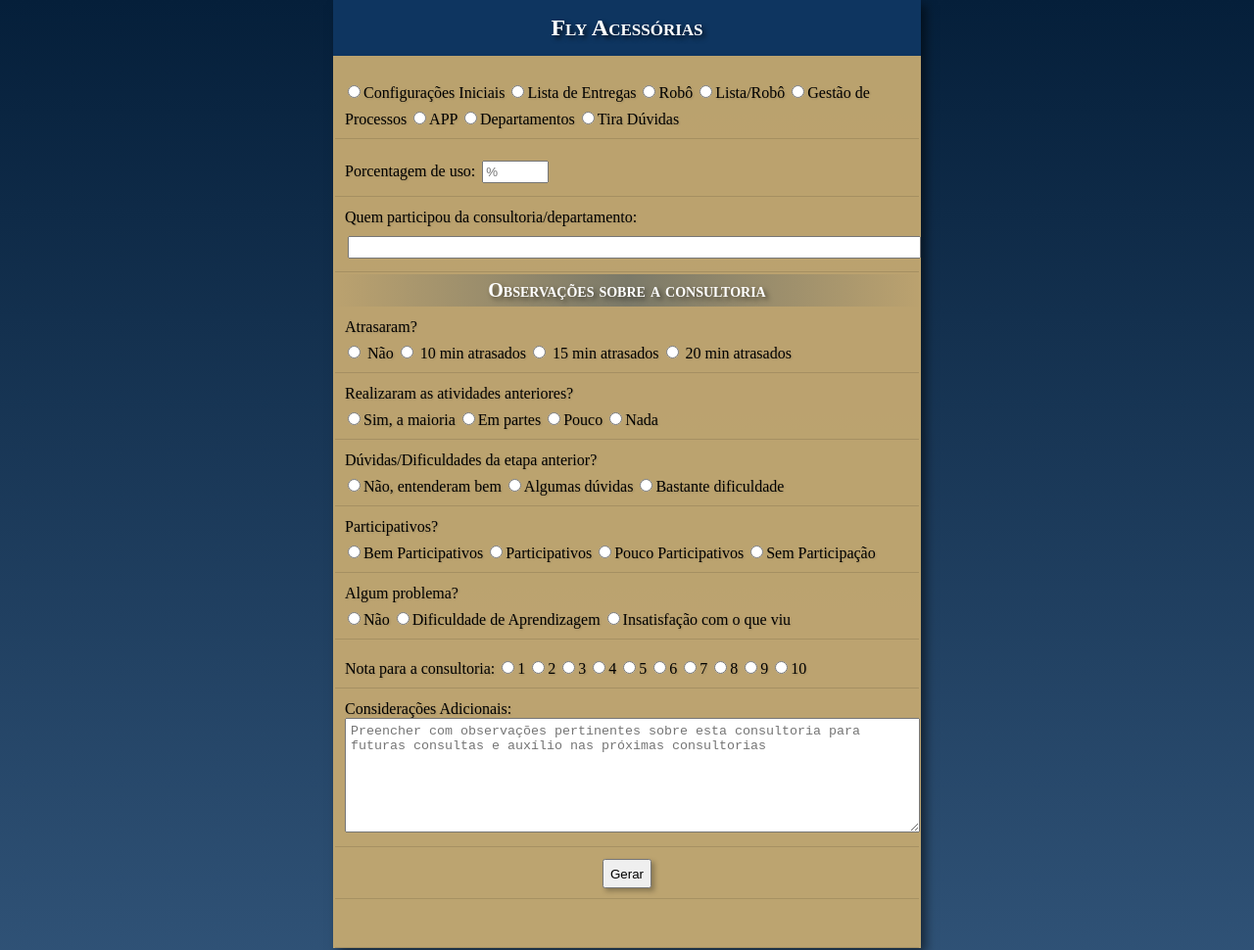
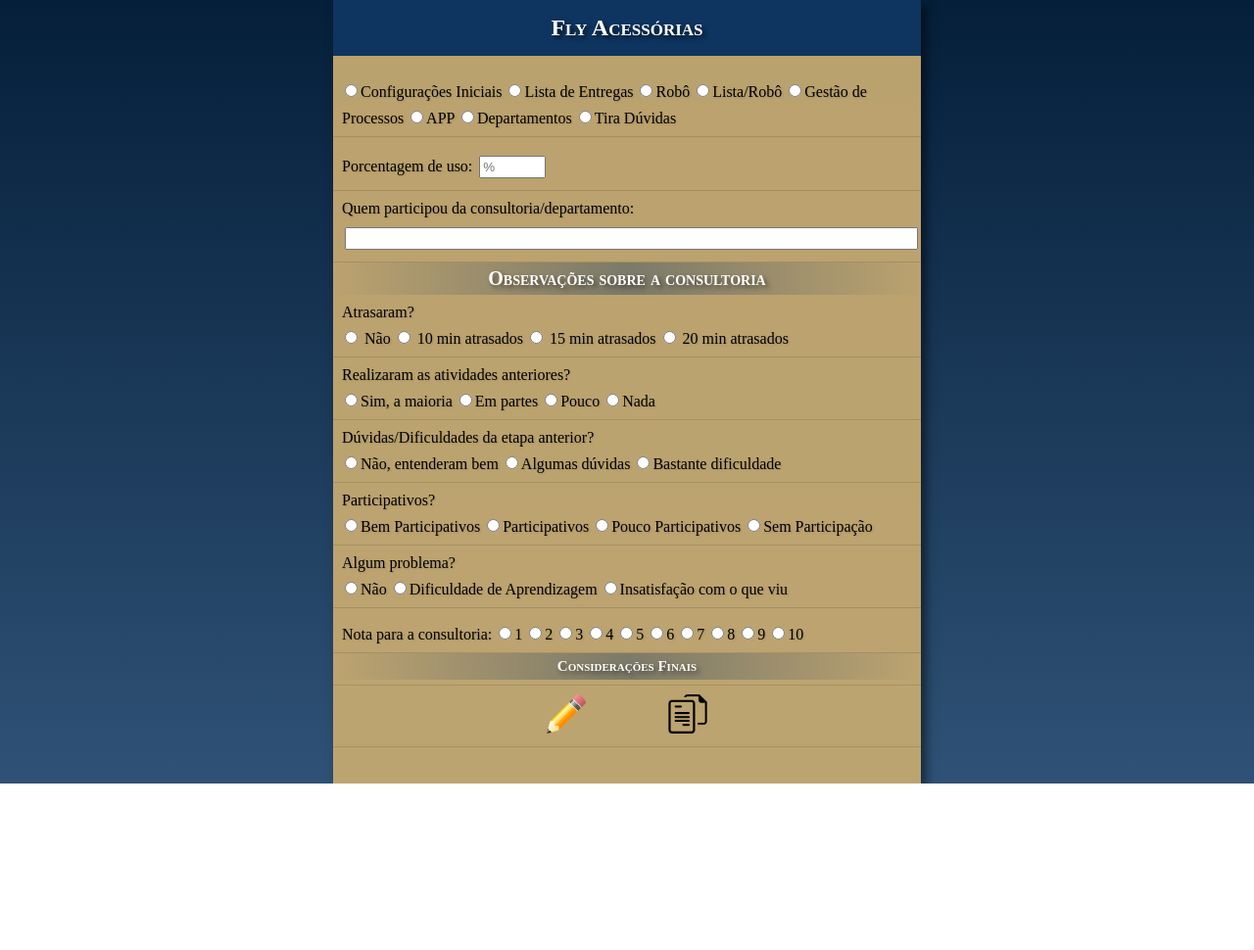
Before and after one commit to JoseVitorMaia/Projeto_Fly, a plain HTML site: page index.html in a window 1280 px wide. Shown: the whole page at 98% size. After the commit the page ends 800 px from the top, so only its background shows below. Drawn offline with Linux system fonts and the light colour scheme.

Commit message:
Botão gerar/copiar

```diff
--- a/index.html
+++ b/index.html
@@ -106,14 +106,18 @@
 
         </p>
 
-        <p>
-            Considerações Adicionais: <br><textarea name="consideracoes" id="consideracoes" cols="70" rows="7" placeholder="Preencher com observações pertinentes sobre esta consultoria para futuras consultas e auxílio nas próximas consultorias"></textarea>
+        <h4>
+            Considerações Finais
+        </h4>
+        <p id="finais">
+            <textarea name="consideracoes" id="consideracoes" cols="76" rows="12" placeholder="Preencher com observações pertinentes sobre esta consultoria para futuras consultas e auxílio nas próximas consultorias"></textarea>
+
         </p>
         <p id="botao">
-            <button onclick="gerar()">Gerar</button>
+            <abbr title="Gerar"><img src="gerar.png" alt="gerar" onclick="gerar()"></abbr>
+            <abbr title="Copiar"><img src="copiar.png" alt="copiar" onclick="copiarTexto()"></abbr>
         </p>
-        <p id="final">
-        </p>
+
 
 
 
--- a/script.js
+++ b/script.js
@@ -9,65 +9,66 @@ let problema = document.getElementsByName('problema')
 let nota = document.getElementsByName('nota')
 let consideracoes = document.getElementById('consideracoes')
 let final = document.getElementById('final')
+let copiar = document.getElementById('copiar')
 
 
 function gerar(){
-    final.innerHTML = '';
+    consideracoes.style.display = "block"
+    consideracoes.innerHTML = '';
+
 
     for (var i = 0 in etapa)
         if (etapa[i].checked)
-        final.innerHTML += '- Qual etapa da consultoria: ' + etapa[i].value + "<br>"
 
-        final.innerHTML += '- Porcentagem de uso: ' + uso.value + '%' + "<br>"
+        consideracoes.innerHTML += '- Qual etapa da consultoria: ' + etapa[i].value + "\n"
 
-        final.innerHTML += '- Quem participou da consultoria: ' + participantes.value + "<br>"
+
+        consideracoes.innerHTML += '- Porcentagem de uso: ' + uso.value + '%' + "\n"
+
+
+        consideracoes.innerHTML += '- Quem participou da consultoria: ' + participantes.value + "\n"
 
     for (var i = 0 in horario)
         if (horario[i].checked)
-        final.innerHTML += '- Atrasaram para a consultoria: ' + horario[i].value + "<br>"
+        consideracoes.innerHTML += '- Atrasaram para a consultoria: ' + horario[i].value + "\n"
 
     for (var i = 0 in atividades)
         if (atividades[i].checked)
-        final.innerHTML += '- Realizaram as atividades anteriores: ' + atividades[i].value + "<br>"
+        consideracoes.innerHTML += '- Realizaram as atividades anteriores: ' + atividades[i].value + "\n"
 
     for (var i = 0 in duvidas)
         if (duvidas[i].checked)
-        final.innerHTML += '- Dúvidas/Dificuldades da etapa anterior: ' +  duvidas[i].value + "<br>"
+        consideracoes.innerHTML += '- Dúvidas/Dificuldades da etapa anterior: ' +  duvidas[i].value + "\n"
 
         for (var i = 0 in participativos)
             if (participativos[i].checked)
-            final.innerHTML += '- Participativos: ' + participativos[i].value + "<br>"
+            consideracoes.innerHTML += '- Participativos: ' + participativos[i].value + "\n"
 
     for (var i = 0 in problema)
         if (problema[i].checked)
-        final.innerHTML += '- Algum problema: ' + problema[i].value + "<br>"
+        consideracoes.innerHTML += '- Algum problema: ' + problema[i].value + "\n"
 
     for (var i = 0 in nota)
         if (nota[i].checked)
-        final.innerHTML += '- Nota para a consultoria: '  + nota[i].value + "<br>"
+        consideracoes.innerHTML += '- Nota para a consultoria: '  + nota[i].value + "\n"
 
-        final.innerHTML += '- Considerações adicionais: ' + consideracoes.value + "<br>"
+    consideracoes.innerHTML += '- Considerações adicionais: ' + "\n"
 
-    final.style.backgroundColor = "#c7b184f3"
 }
 
 
-
-/*
 function copiarTexto(){
-    let textoCopiado = document.getElementById('final');
+    let textoCopiado = document.getElementById('consideracoes');
     textoCopiado.select();
     textoCopiado.setSelectionRange(0,99999);
     document.execCommand("copy")
 }
 
-
-
-
- let copyText = document.getElementById('respostas');
+/*
+function copiarTexto (){
+    let copyText = document.getElementById('copiar');
     let input = document.createElement("input");
     input.id = "inp";
-    input.style.whiteSpace="pre-line"
     input.value = copyText.outerText;
     copyText.appendChild(input);
 
@@ -76,4 +77,5 @@ function copiarTexto(){
     document.execCommand("Copy");
     alert("O texto copiado foi: " + copy.value);
     copyText.removeChild(input);
-    */
+}
+*/
--- a/style.css
+++ b/style.css
@@ -43,8 +43,8 @@ input {
 }
 
 #container > p {
-    padding: 10px;
-    margin: 2px;
+    padding: 9px;
+    margin: 0px;
     text-shadow: 1px 1px 2px rgba(0, 0, 0, 0.137);
     border-bottom: 1px solid rgba(0, 0, 0, 0.116);
 }
@@ -53,21 +53,40 @@ textarea{
     padding: 5px;
 }
 
-
-
 #botao{
     text-align: center;
+    padding-top: 0px;
 }
 
-button {
-    width: 50px;
-    height: 30px;
-    box-shadow: 3px 3px 5px rgba(0, 0, 0, 0.267);
+h4 {
+    text-align: center;
+    color: white;
+    text-shadow: 3px 3px 5px rgba(0, 0, 0, 0.5);
+    background-image: linear-gradient(to right,transparent,#0c335e5d,transparent);
+    padding: 5px;
+    font-family: 'Times New Roman', Times, serif;
+    font-size: 15px;
+    font-variant: small-caps;
 }
 
+p#finais{
+    padding: 5px 5px 0px 10px;
+}
 
-#final {
-    padding: 10px;
-    line-height: 1.7em;
-    white-space: pre-line;
+#consideracoes {
+    background-color: transparent;
+    border: 0px;
+    display: none;
+    resize: none;
 }
+
+img {
+    width: 40px;
+    padding-left: 40px;
+    padding-right: 40px;
+}
+
+img:hover {
+    transform: scale(1.2);
+    cursor: pointer;
+}
```
Also changed, not shown: copiar.png (added), gerar.png (added).
